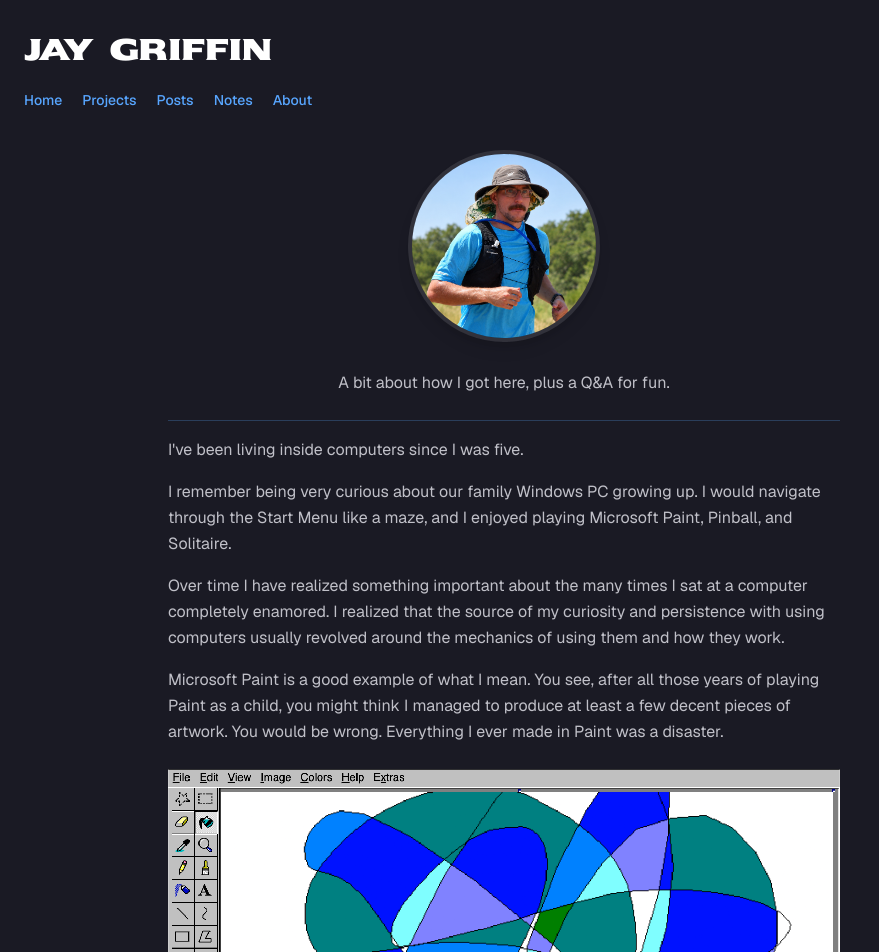
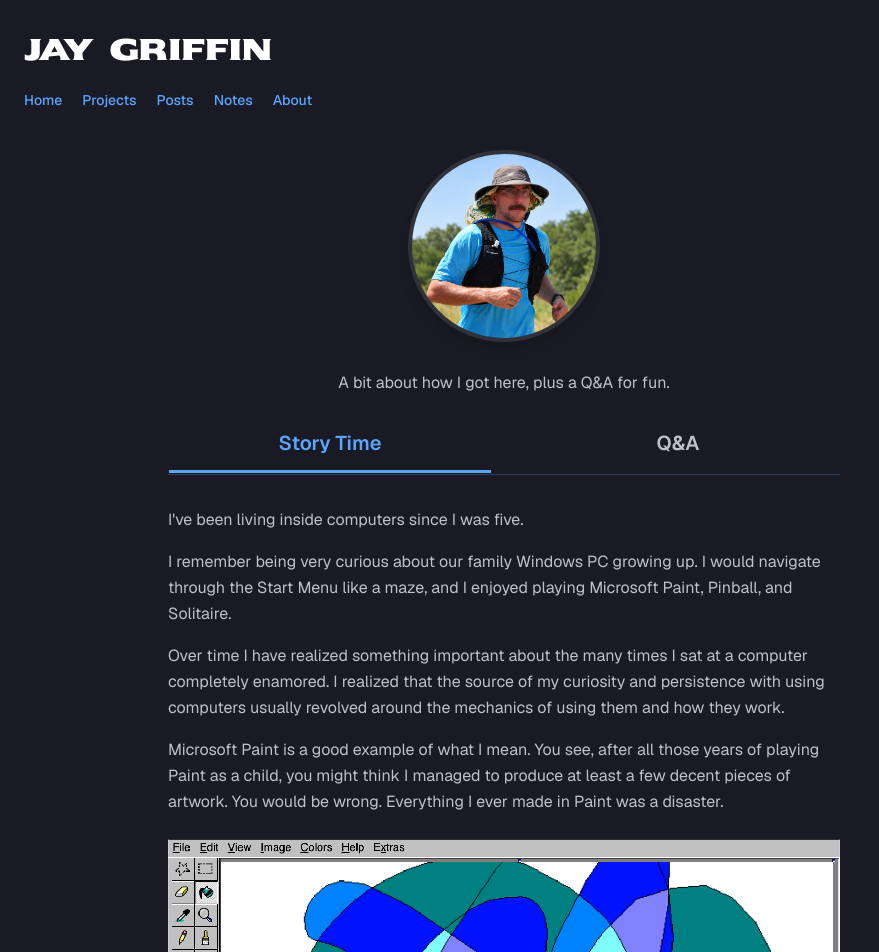
Before and after one commit to jaygriffinjay/jaygriff-v4, a Next.js app: page /about in a window 1280 px wide. Shown: the top 952 px of the page, without its empty margins (0-879 px from the left). Built offline with nearby package versions, Linux system fonts and the light colour scheme.

Commit message:
About: Story Time and Q&A tabs; PageTabs follows the URL hash on tab clicks; no hover block on the site name on touch screens

```diff
--- a/src/app/about/page.module.css
+++ b/src/app/about/page.module.css
@@ -39,3 +39,13 @@
 .link {
   @apply link;
 }
+
+/* the two tabs are the page's main choice, so the rule under them is only as wide as the content below, centred like it */
+.tabList {
+  @apply mx-auto max-w-2xl;
+}
+
+/* each tab takes half the width, centred, at a larger size than the standard tab */
+.tab {
+  @apply flex-1 justify-center py-4 text-xl;
+}
--- a/src/app/about/page.tsx
+++ b/src/app/about/page.tsx
@@ -4,6 +4,7 @@ import NextLink from "next/link";
 import { Paragraph, Small } from "@/components/typography";
 import { PageHeader } from "@/components/site/page-header";
 import { PageLayout } from "@/components/site/page-layout";
+import { PageTabs } from "@/components/site/page-tabs";
 import { type Question } from "@/components/site/question-list";
 import { Faq } from "./faq";
 import styles from "./page.module.css";
@@ -197,23 +198,9 @@ const ABOUT_SITE: Question[] = [
   },
 ];
 
-export default function AboutPage() {
+function Story() {
   return (
-    <PageLayout hideRelated hideToc>
-      <div className={styles.top}>
-        <Image
-          src="/images/me2.jpg"
-          alt="Jay Griffin"
-          width={200}
-          height={200}
-          quality={100}
-          priority
-          className={styles.portrait}
-        />
-        <PageHeader className={styles.header} titleClassName={styles.title} intro="A bit about how I got here, plus a Q&A for fun." />
-      </div>
-
-      <div className={styles.bio}>
+    <div className={styles.bio}>
         <Paragraph>
           I've been living inside computers since I was five.
         </Paragraph>
@@ -269,11 +256,42 @@ export default function AboutPage() {
           Despite the power and ease of using computers, it remains difficult to make something truly useful and impactful with them. I now work on software almost every single day trying to do that.
         </Paragraph>
       </div>
+  );
+}
 
-      <Faq
-        sections={[
-          { heading: "About me", items: ABOUT_ME },
-          { heading: "About this site", items: ABOUT_SITE },
+export default function AboutPage() {
+  return (
+    <PageLayout hideRelated hideToc>
+      <div className={styles.top}>
+        <Image
+          src="/images/me2.jpg"
+          alt="Jay Griffin"
+          width={200}
+          height={200}
+          quality={100}
+          priority
+          className={styles.portrait}
+        />
+        <PageHeader className={styles.header} titleClassName={styles.title} intro="A bit about how I got here, plus a Q&A for fun." separator={false} />
+      </div>
+
+      <PageTabs
+        listClassName={styles.tabList}
+        tabClassName={styles.tab}
+        tabs={[
+          { id: "story-time", label: "Story Time", children: <Story /> },
+          {
+            id: "q-and-a",
+            label: "Q&A",
+            children: (
+              <Faq
+                sections={[
+                  { heading: "About me", items: ABOUT_ME },
+                  { heading: "About this site", items: ABOUT_SITE },
+                ]}
+              />
+            ),
+          },
         ]}
       />
     </PageLayout>
--- a/src/components/site/header.module.css
+++ b/src/components/site/header.module.css
@@ -23,3 +23,15 @@
   font-family: var(--font-sekuya), var(--font-geist-sans), sans-serif;
   color: #fff;
 }
+
+/* on touch screens the name sits under the thumb while scrolling, so it gets no hover block or tap flash; it still links home */
+@media (hover: none) {
+  .title {
+    -webkit-tap-highlight-color: transparent;
+  }
+
+  .title:hover {
+    @apply bg-transparent shadow-none outline-transparent;
+    color: #fff;
+  }
+}
--- a/src/components/site/page-tabs.tsx
+++ b/src/components/site/page-tabs.tsx
@@ -1,6 +1,6 @@
 "use client";
 
-import { useState, useSyncExternalStore } from "react";
+import { useSyncExternalStore } from "react";
 import { PageBody } from "@/components/layout/PageBody";
 import { Tabs, TabsContent, TabsList, TabsTrigger } from "@/components/ui/tabs";
 import styles from "./page-tabs.module.css";
@@ -12,9 +12,12 @@ export interface PageTab {
   children: React.ReactNode;
 }
 
+// replaceState fires no event, so a tab click announces its own; back and forward onto a replaceState entry can fire popstate without hashchange
+const TAB_PICKED = "pagetabs:picked";
 const subscribeToHash = (onChange: () => void) => {
-  window.addEventListener("hashchange", onChange);
-  return () => window.removeEventListener("hashchange", onChange);
+  const events = ["hashchange", "popstate", TAB_PICKED];
+  events.forEach((name) => window.addEventListener(name, onChange));
+  return () => events.forEach((name) => window.removeEventListener(name, onChange));
 };
 const readHash = () => window.location.hash.slice(1);
 const serverHash = () => "";
@@ -23,24 +26,33 @@ const serverHash = () => "";
  * Several views of one topic on a page. Every panel is in the HTML, so crawlers and find-in-page see them all, and
  * the chosen tab is kept in the URL hash, so a tab can be linked to.
  */
-export function PageTabs({ tabs, className }: { tabs: PageTab[]; className?: string }) {
+export function PageTabs({
+  tabs,
+  className,
+  listClassName,
+  tabClassName,
+}: {
+  tabs: PageTab[];
+  className?: string;
+  listClassName?: string;
+  tabClassName?: string;
+}) {
   const hash = useSyncExternalStore(subscribeToHash, readHash, serverHash);
-  const [picked, setPicked] = useState<string | null>(null);
 
   const ids = tabs.map((tab) => tab.id);
-  // The hash wins so a pasted link or back button works; unknown hashes (heading anchors) are ignored
-  const active = [hash, picked].find((id) => id && ids.includes(id)) ?? ids[0];
+  // Unknown hashes (heading anchors) are ignored
+  const active = ids.includes(hash) ? hash : ids[0];
 
   const pick = (id: string) => {
     window.history.replaceState(null, "", `#${id}`);
-    setPicked(id);
+    window.dispatchEvent(new Event(TAB_PICKED));
   };
 
   return (
     <Tabs value={active} onValueChange={(value) => pick(String(value))} className={className}>
-      <TabsList variant="line">
+      <TabsList variant="line" className={listClassName}>
         {tabs.map((tab) => (
-          <TabsTrigger key={tab.id} value={tab.id}>
+          <TabsTrigger key={tab.id} value={tab.id} className={tabClassName}>
             {tab.label}
           </TabsTrigger>
         ))}
```
